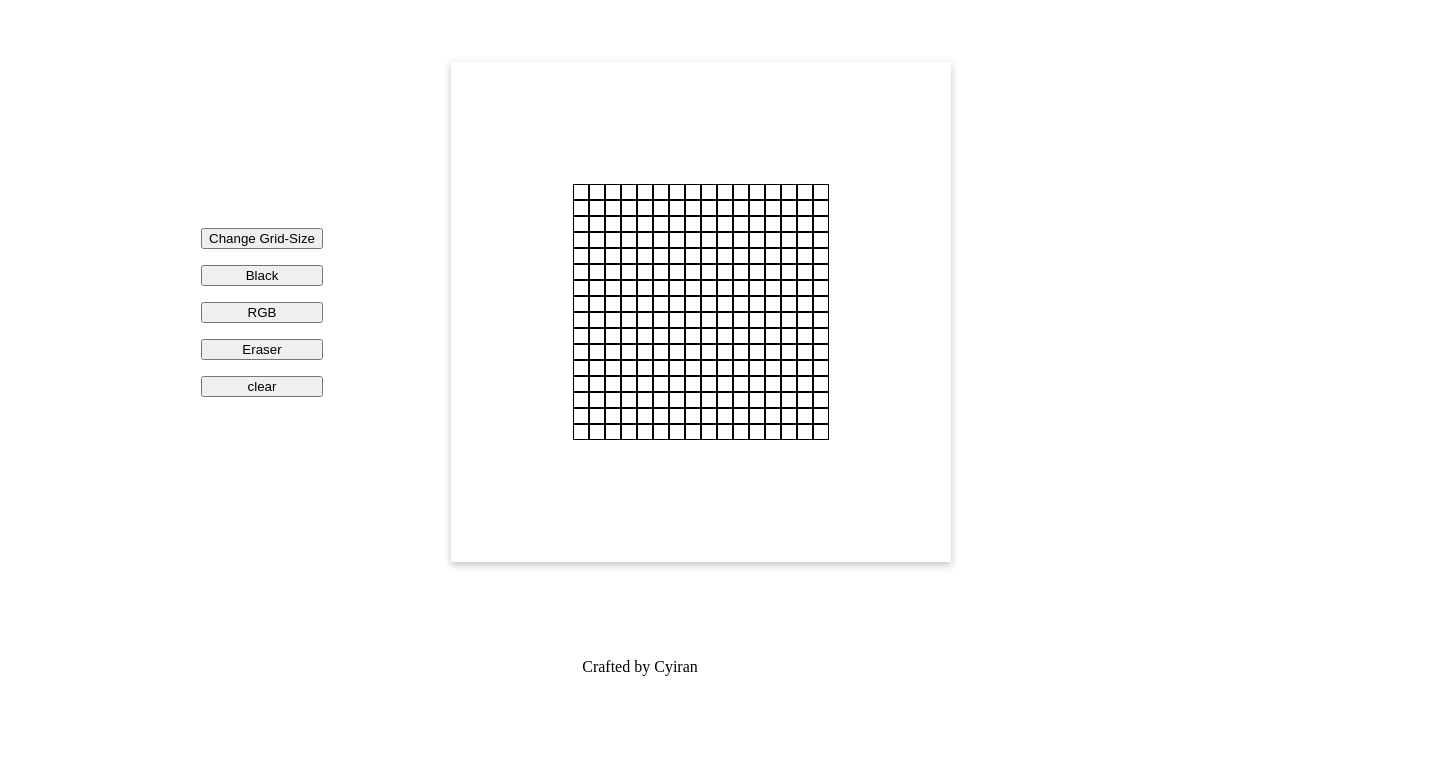
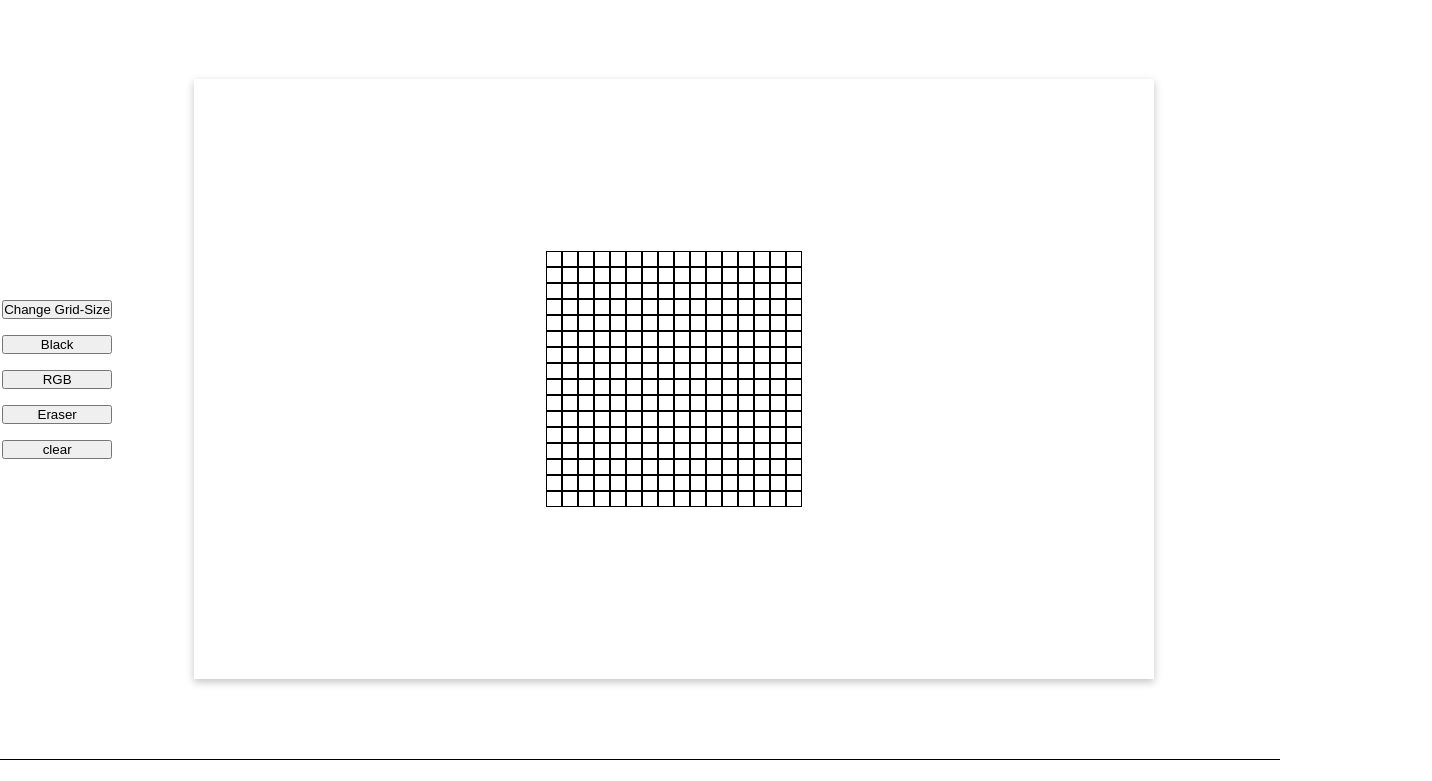
Before and after one commit to Farzadin/Etch-A-Sketch, a plain HTML site: page index.html in a window 1280 px wide. Shown: the part 101-882 px from the top of the page, 1432 px wide, since content can reach past the window. Before the commit the page ends 826 px from the top, so only its background shows below. Drawn offline with Linux system fonts and the light colour scheme.

Commit message:
fix(ui): :art: Changing grid-size will not cause overflow any longer

```diff
--- a/index.html
+++ b/index.html
@@ -13,6 +13,7 @@
     <header>
       <h1>Etch-a-Sketch</h1>
     </header>
+    <section class=".options"></section>
     <main>
       <div class="btn-container"></div>
       <div class="wrapper"></div>
--- a/main.js
+++ b/main.js
@@ -2,6 +2,8 @@
 const gridPage = document.querySelector(".grid-page");
 // header
 const header = document.querySelector("header");
+// options
+const section = document.querySelector("section");
 // main
 const main = document.querySelector("main");
 // wrapper
@@ -166,7 +168,9 @@ buttons.appendChild(black);
 buttons.appendChild(rgb);
 buttons.appendChild(eraser);
 buttons.appendChild(clear);
+section.appendChild(buttons);
 
 gridPage.appendChild(header);
 gridPage.appendChild(main);
 gridPage.appendChild(footer);
+gridPage.insertBefore(section, main);
--- a/style.css
+++ b/style.css
@@ -1,11 +1,16 @@
+* {
+  margin: 0;
+  padding: 0;
+}
+
 .grid-page {
   display: grid;
   grid-gap: 5rem;
   grid-template-columns: repeat(auto-fit, minmax(100px, 1fr));
-  grid-template-rows: 100px 450px 100px;
+  grid-template-rows: 100px 1fr 100px;
   grid-template-areas:
     "h h h h h h h"
-    "m m m m m m m"
+    "s m m m m m m"
     "f f f f f f f";
 }
 
@@ -15,6 +20,15 @@ header {
   margin: 0;
   align-items: center;
   justify-content: center;
+  border: 1px solid black;
+}
+
+section {
+  grid-area: s;
+  display: flex;
+  justify-content: center;
+  gap: 2rem;
+  align-items: center;
 }
 
 main {
@@ -26,10 +40,17 @@ main {
 }
 
 footer {
+  border-top: 1px solid black;
   grid-area: f;
   display: flex;
   align-items: center;
   justify-content: center;
+}
+
+.btn-container {
+  display: flex;
+  flex-direction: column;
+  gap: 1rem;
 }
 
 .container > div {
@@ -40,17 +61,14 @@ footer {
   display: flex;
   align-items: center;
   justify-content: center;
+  margin-right: 150px;
   box-shadow: rgb(0 0 0 / 24%) 0px 3px 8px;
-  width: 500px;
-  height: 500px;
+  width: 960px;
+  height: 600px;
 }
 
 .container {
   display: grid;
+  overflow: hidden;
+  max-height: 100%;
 }
-
-.btn-container {
-  display: flex;
-  flex-direction: column;
-  gap: 1rem;
-}
```
